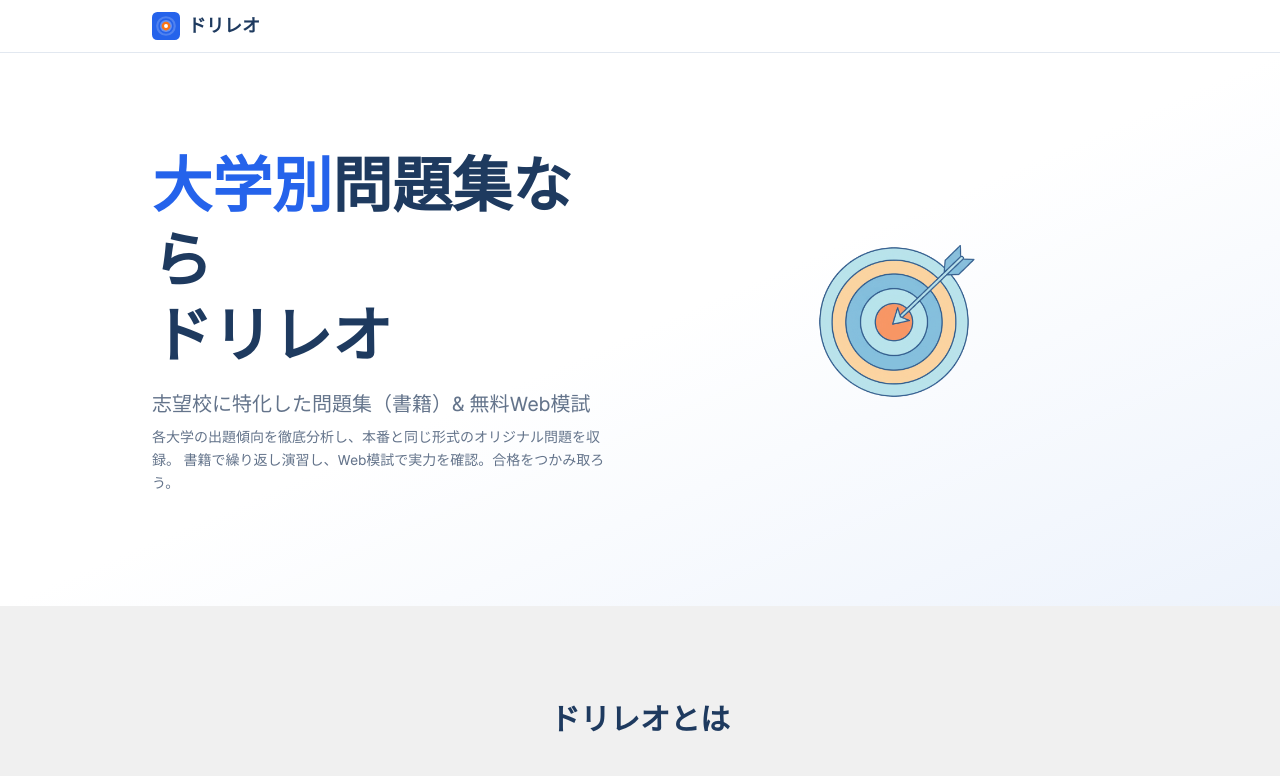
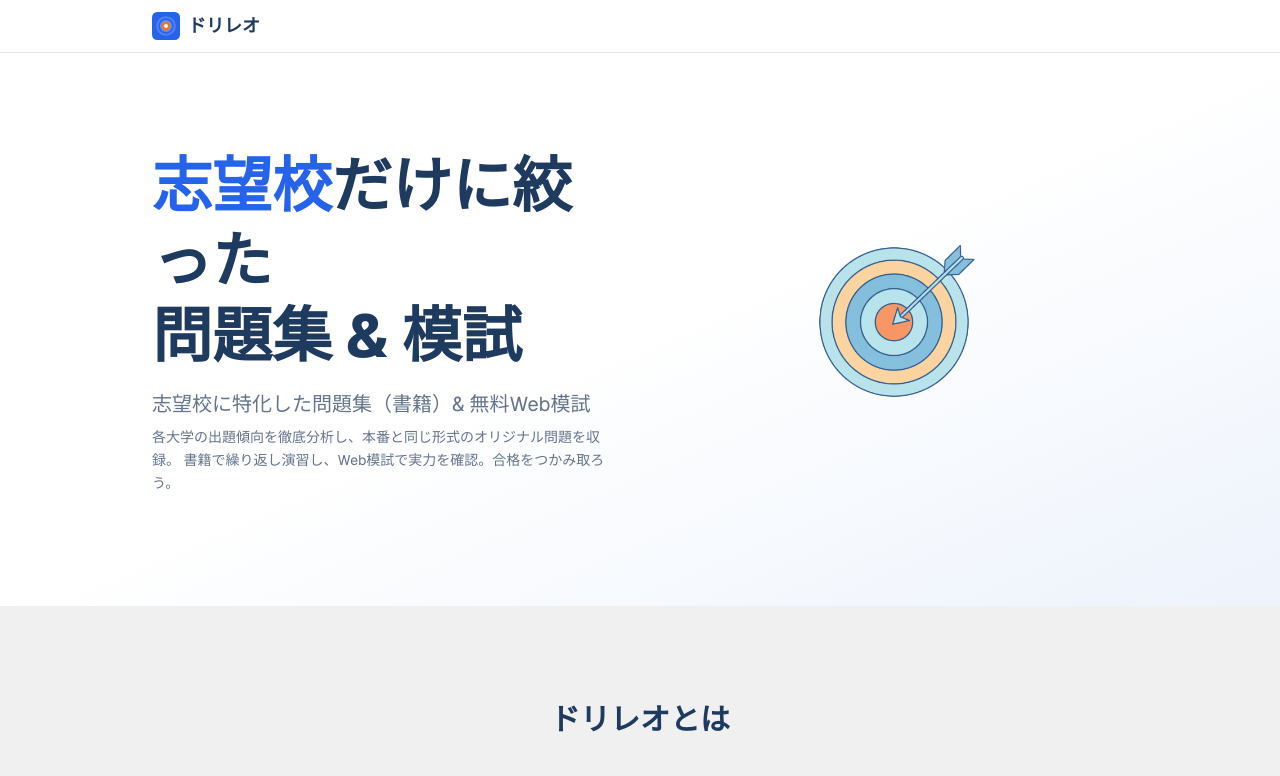
Before and after one commit to komotegawa-edore/kindai-web, a Next.js app: page / in a window 1280 px wide. Shown: the top 776 px of the page. Built offline with nearby package versions, Linux system fonts and the light colour scheme.

Commit message:
Fix hero h1: shorter text to prevent awkward line break
Co-Authored-By: Claude Opus 4.6 <noreply@anthropic.com>

```diff
--- a/src/app/page.tsx
+++ b/src/app/page.tsx
@@ -95,9 +95,9 @@ export default function DrilleoTopPage() {
           <div className="flex flex-col md:flex-row items-center gap-10">
             <div className="md:w-1/2 text-center md:text-left">
               <h1 className="text-4xl md:text-5xl lg:text-6xl font-bold mb-4 leading-tight text-text">
-                <span className="text-primary">大学別</span>問題集なら
+                <span className="text-primary">志望校</span>だけに絞った
                 <br />
-                ドリレオ
+                問題集 & 模試
               </h1>
               <p className="text-lg md:text-xl text-text-light mb-2 max-w-lg">
                 志望校に特化した問題集（書籍）& 無料Web模試
```
